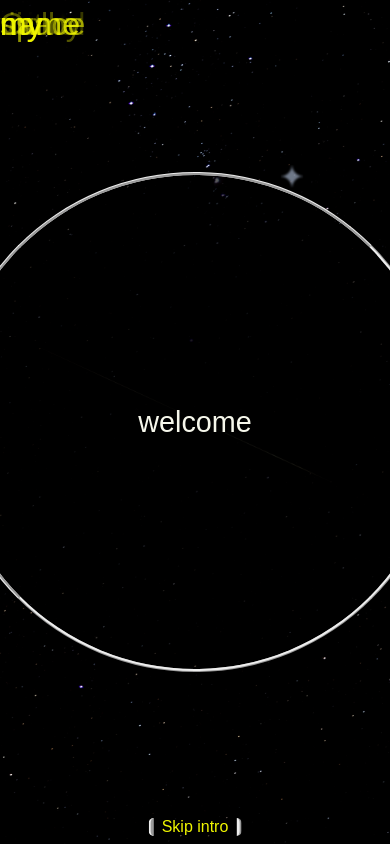
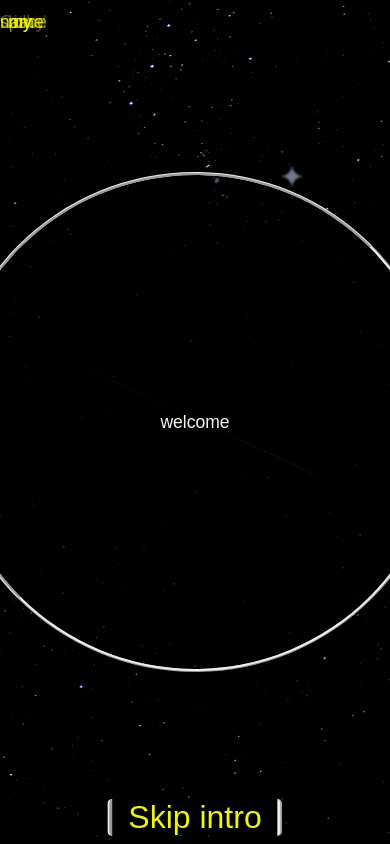
Before and after one commit to birkheadc/colby, a React app: page / in a window 390 px wide. Built offline with nearby package versions, Linux system fonts and the light colour scheme; no server answers; a web font is replaced by a local one.

Commit message:
Reformat especially for mobile

```diff
--- a/public/index.html
+++ b/public/index.html
@@ -6,7 +6,8 @@
   <link rel="preconnect" href="https://fonts.googleapis.com">
   <link rel="preconnect" href="https://fonts.gstatic.com" crossorigin>
   <link href="https://fonts.googleapis.com/css2?family=Bakbak+One&family=Homenaje&display=swap" rel="stylesheet">
-  <body>
+</head>
+<body>
   <div id="root"></div>
 </body>
 </html>
--- a/src/components/mainWindow/pages/about/AboutPage.css
+++ b/src/components/mainWindow/pages/about/AboutPage.css
@@ -1,7 +1,7 @@
 div.about-wrapper {
   width: min(100vw, 40rem);
   margin: 0 auto;
-  padding: 1.5em 0;
+  padding: 1.5em 0 0 0;
 }
 
 div.about-contacts-wrapper {
@@ -19,6 +19,7 @@ div.about-contacts-wrapper {
 @media (max-width: 980px) {
   div.about-wrapper {
     width: 90%;
+    padding-bottom: 20px;
   }
 
   div.about-wrapper>div {
--- a/src/components/mainWindow/pages/about/AboutPage.tsx
+++ b/src/components/mainWindow/pages/about/AboutPage.tsx
@@ -48,10 +48,10 @@ function AboutPage(props: IAboutPageProps) {
             <AboutSection key={'about-section_' + index} image={section.image} imageGoesLeft={index % 2 === 0 ? true : false} isActive={index === current} text={section.text}/>
           )}
         </div>
-      </div>
-      <div className='about-contacts-wrapper'>
+        <div className='about-contacts-wrapper'>
           <ContactWidget />
         </div>
+      </div>
     </div>
   );
 }
--- a/src/components/mainWindow/pages/about/aboutSection/AboutSection.css
+++ b/src/components/mainWindow/pages/about/aboutSection/AboutSection.css
@@ -57,6 +57,7 @@ div.about-text-wrapper>div {
   section.about-section {
     margin: 300px 0;
     height: 750px;
+    font-size: 1.25em;
   }
 
   section.about-section>div {
--- a/src/components/mainWindow/pages/blog/BlogPage.css
+++ b/src/components/mainWindow/pages/blog/BlogPage.css
@@ -12,3 +12,9 @@ div.blogs-wrapper>a {
   width: fit-content;
   margin: 0 auto;
 }
+
+@media (max-width: 980px) {
+  div.blogs-wrapper a {
+    font-size: 1.5em;
+  }
+}
--- a/src/components/mainWindow/pages/projects/ProjectsPage.css
+++ b/src/components/mainWindow/pages/projects/ProjectsPage.css
@@ -17,4 +17,12 @@ div.projects-wrapper>a {
   div.projects-wrapper {
     width: 90vw;
   }
+
+  div.projects-wrapper a {
+    font-size: 1.5em;
+  }
+
+  div.projects-wrapper p {
+    font-size: 1.5em;
+  }
 }
--- a/src/components/mainWindow/pages/resume/ResumePage.tsx
+++ b/src/components/mainWindow/pages/resume/ResumePage.tsx
@@ -11,7 +11,7 @@ function ResumePage(props: IResumePageProps) {
       <div className='resume-wrapper'>
         <h1>Resume</h1>
         <div className='resume-pdf-link'>
-          <a href='/resume/resume_en_swe.pdf' target='_blank' rel='noreferrer'>View Printable PDF</a>
+          <a href='https://resume.birkheadc.me/resume_en_swe.pdf' target='_blank' rel='noreferrer'>View Printable PDF</a>
         </div>
         <div className='resume-body'>
 
--- a/src/components/mainWindow/pages/welcomePage/WelcomePage.css
+++ b/src/components/mainWindow/pages/welcomePage/WelcomePage.css
@@ -24,3 +24,9 @@ div.welcome-page-wrapper {
 .welcome-page-skip-link:hover {
   color: var(--clr-accent-b);
 }
+
+@media (max-width: 980px) {
+  .welcome-page-skip-link {
+    font-size: 2rem;
+  }
+}
--- a/src/components/nav/NavWrapper.css
+++ b/src/components/nav/NavWrapper.css
@@ -25,7 +25,7 @@ div.nav-wrapper>* {
 }
 
 button.nav-open-button {
-  background-color: var(--clr-bg-a);
+  background-color: transparent;
   color: var(--clr-accent-c);
   border-radius: 50%;
   text-align: center;
--- a/src/components/welcomeGame/WelcomeGame.css
+++ b/src/components/welcomeGame/WelcomeGame.css
@@ -17,3 +17,9 @@ p.welcome-game-hint {
   text-align: center;
   font-size: 1em;
 }
+
+@media (max-width: 980px) {
+  p.welcome-game-hint {
+    font-size: 1.5em;
+  }
+}
--- a/src/components/welcomeGame/welcomeGameGoal/WelcomeGameGoal.css
+++ b/src/components/welcomeGame/welcomeGameGoal/WelcomeGameGoal.css
@@ -1,5 +1,5 @@
 div.welcome-game-goal {
-  font-size: 1.8rem;
+  font-size: 1.5em;
   user-select: none;
 }
 
--- a/src/components/welcomeGame/welcomeGameStar/WelcomeGameStar.css
+++ b/src/components/welcomeGame/welcomeGameStar/WelcomeGameStar.css
@@ -27,3 +27,9 @@ div.welcome-game-star > * {
 div.welcome-game-star:hover {
   cursor: pointer;
 }
+
+@media (max-width: 980px) {
+  div.welcome-game-star {
+    font-size: 1.5em;
+  }
+}
```
Also changed, not shown: 1 other file (tests, documents, lock files or other folders).
